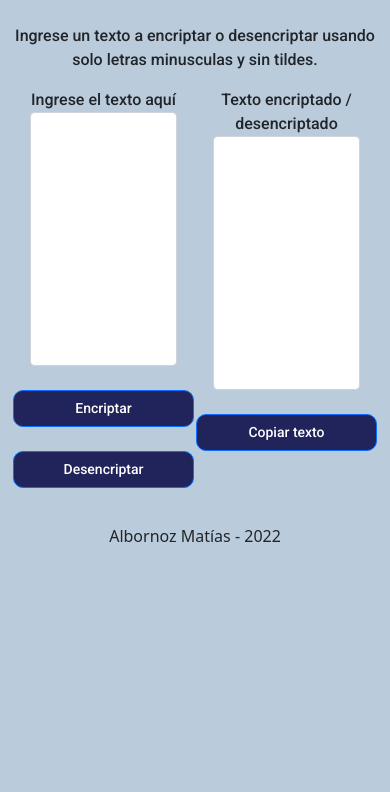
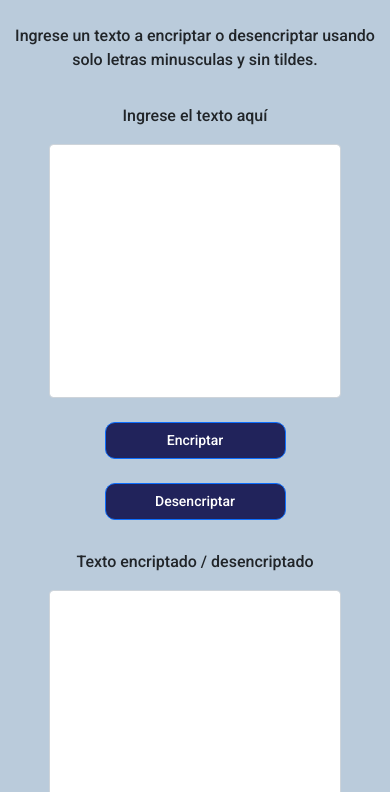
Before and after one commit to Matt5p/Encriptador---Alura-Challenge, a plain HTML site: page index.html in a window 390 px wide. Shown: the part 52-844 px from the top of the page. Drawn offline with nearby package versions, Linux system fonts and the light colour scheme.

Commit message:
add css for mobile devices

```diff
--- a/css/style.css
+++ b/css/style.css
@@ -58,3 +58,22 @@ label {
     border-radius: 10px;
     font-family: "Roboto", sans-serif;
 }
+
+
+/* CSS para movil */
+
+/* @media screen and (max-width:480px) */
+
+@media screen and (max-width: 480px){
+    .text-box1, .text-box2{
+        width: 100%;
+    }
+
+    .text-box1 > label, .text-box2 > label{
+        margin: 1em;
+    }
+
+    #boton-desencriptar, #boton-copiar{
+        margin-bottom: 1em;
+    }
+}
```
